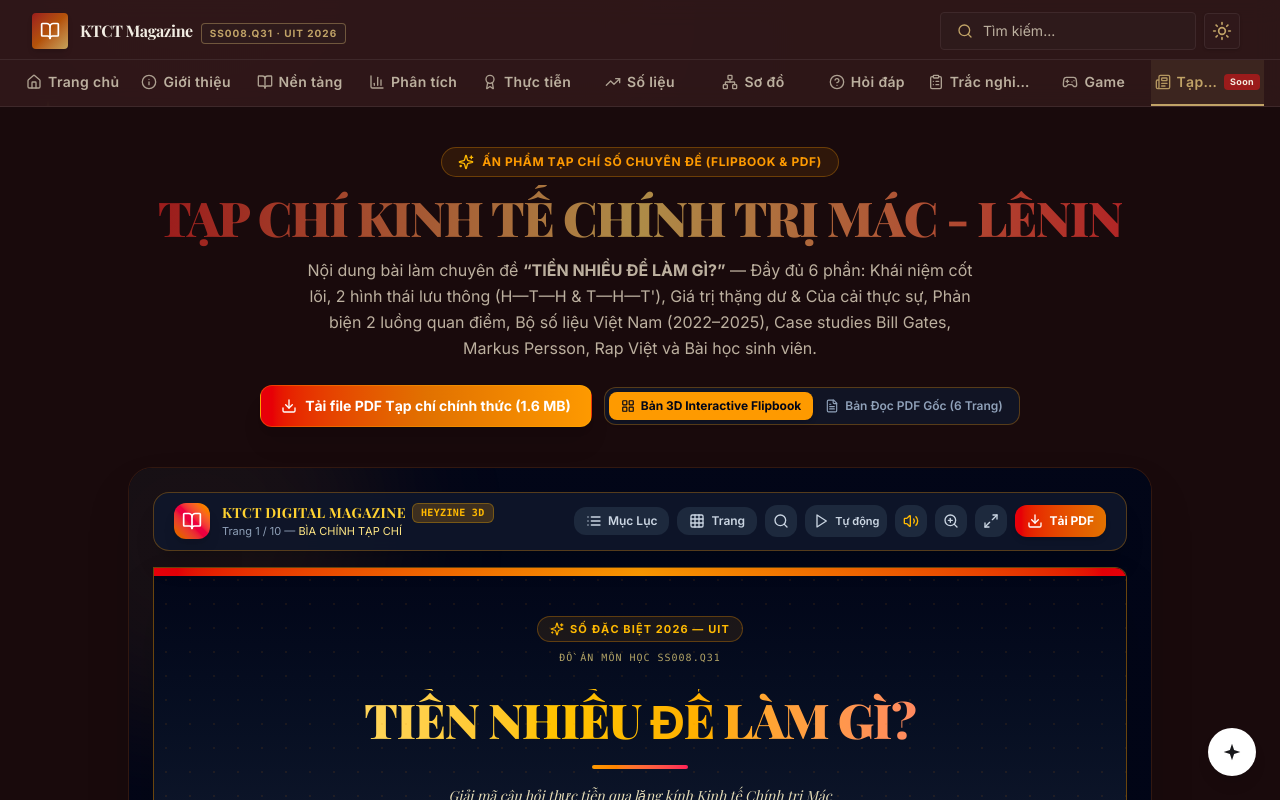
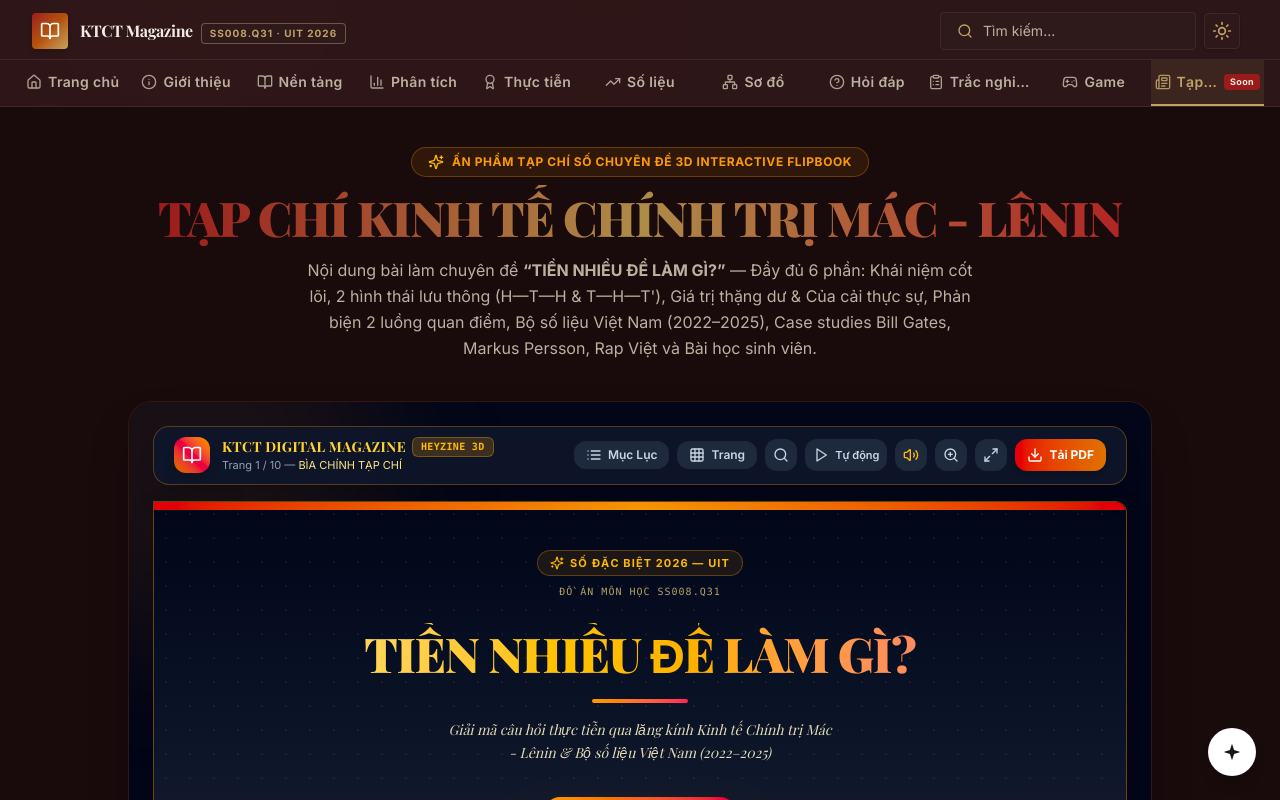
Before and after one commit to Pengikas/ktct-digital-magazine, a Next.js app: page /magazine in a window 1280 px wide. Shown: the top 800 px of the page. Built offline with nearby package versions, Linux system fonts and the light colour scheme; a web font is replaced by a local one.

Commit message:
fix(magazine): remove pdf download button and view mode switcher

```diff
--- a/app/magazine/page.tsx
+++ b/app/magazine/page.tsx
@@ -2,14 +2,12 @@
 
 import * as React from "react";
 import { motion } from "framer-motion";
-import { BookOpen, Sparkles, Layers, Download, ExternalLink, Monitor, LayoutGrid, FileText } from "lucide-react";
+import { Sparkles } from "lucide-react";
 import { PageNavigation } from "@/components/PageNavigation";
 import { PageTransition } from "@/components/PageTransition";
 import { Flipbook } from "@/components/magazine/Flipbook";
 
 export default function MagazinePage() {
-  const [viewMode, setViewMode] = React.useState<"native" | "pdf">("native");
-
   return (
     <PageTransition>
       <div className="min-h-screen bg-[hsl(var(--background))] text-foreground py-10 px-4 sm:px-6 lg:px-8 space-y-10">
@@ -22,7 +20,7 @@
             className="inline-flex items-center space-x-2 px-4 py-1.5 rounded-full bg-amber-500/10 border border-amber-500/30 text-amber-500 text-xs font-bold uppercase tracking-wider"
           >
             <Sparkles className="w-4 h-4 text-amber-400" />
-            <span>ẤN PHẨM TẠP CHÍ SỐ CHUYÊN ĐỀ (FLIPBOOK &amp; PDF)</span>
+            <span>ẤN PHẨM TẠP CHÍ SỐ CHUYÊN ĐỀ 3D INTERACTIVE FLIPBOOK</span>
           </motion.div>
 
           <motion.h1
@@ -42,81 +40,11 @@
           >
             Nội dung bài làm chuyên đề <strong>&ldquo;TIỀN NHIỀU ĐỂ LÀM GÌ?&rdquo;</strong> — Đầy đủ 6 phần: Khái niệm cốt lõi, 2 hình thái lưu thông (H—T—H &amp; T—H—T'), Giá trị thặng dư &amp; Của cải thực sự, Phản biện 2 luồng quan điểm, Bộ số liệu Việt Nam (2022–2025), Case studies Bill Gates, Markus Persson, Rap Việt và Bài học sinh viên.
           </motion.p>
-
-          {/* Action Buttons & Mode Switcher */}
-          <motion.div
-            initial={{ opacity: 0, y: 20 }}
-            animate={{ opacity: 1, y: 0 }}
-            transition={{ delay: 0.4, duration: 0.6 }}
-            className="pt-2 flex flex-wrap justify-center items-center gap-3"
-          >
-            {/* Download PDF Button */}
-            <a
-              href="/documents/KTCT_Digital_Magazine_Chuyen_De_Tien_Nhieu_De_Lam_Gi.pdf"
-              download="KTCT_Digital_Magazine_Chuyen_De_Tien_Nhieu_De_Lam_Gi.pdf"
-              className="px-5 py-2.5 rounded-xl bg-gradient-to-r from-red-600 via-amber-600 to-amber-500 hover:from-red-500 hover:to-amber-400 text-white font-bold text-xs sm:text-sm shadow-xl hover:scale-105 transition-all flex items-center space-x-2 border border-amber-400/30"
-            >
-              <Download className="w-4 h-4" />
-              <span>Tải file PDF Tạp chí chính thức (1.6 MB)</span>
-            </a>
-
-            {/* View Mode Toggle */}
-            <div className="flex items-center p-1 rounded-xl bg-slate-900/80 border border-amber-500/30 text-xs font-semibold">
-              <button
-                onClick={() => setViewMode("native")}
-                className={`px-3 py-1.5 rounded-lg flex items-center gap-1.5 transition-all ${
-                  viewMode === "native"
-                    ? "bg-amber-500 text-slate-950 shadow-md font-bold"
-                    : "text-slate-400 hover:text-slate-200"
-                }`}
-              >
-                <LayoutGrid className="w-3.5 h-3.5" />
-                <span>Bản 3D Interactive Flipbook</span>
-              </button>
-              <button
-                onClick={() => setViewMode("pdf")}
-                className={`px-3 py-1.5 rounded-lg flex items-center gap-1.5 transition-all ${
-                  viewMode === "pdf"
-                    ? "bg-amber-500 text-slate-950 shadow-md font-bold"
-                    : "text-slate-400 hover:text-slate-200"
-                }`}
-              >
-                <FileText className="w-3.5 h-3.5" />
-                <span>Bản Đọc PDF Gốc (6 Trang)</span>
-              </button>
-            </div>
-          </motion.div>
         </section>
 
         {/* Magazine Viewer Stage */}
         <section className="max-w-5xl mx-auto">
-          {viewMode === "native" ? (
-            <Flipbook />
-          ) : (
-            <div className="space-y-4">
-              {/* PDF Viewer Container */}
-              <div className="relative w-full rounded-2xl overflow-hidden border border-amber-500/30 shadow-2xl bg-slate-950">
-                <iframe
-                  src="/documents/KTCT_Digital_Magazine_Chuyen_De_Tien_Nhieu_De_Lam_Gi.pdf#toolbar=1&navpanes=1&view=FitH"
-                  title="PDF Reader - Chuyên đề KTCT Tiền Nhiều Để Làm Gì"
-                  className="w-full h-[650px] sm:h-[820px] border-0"
-                />
-              </div>
-
-              <div className="flex flex-wrap justify-between items-center text-xs text-muted-foreground px-2 gap-2">
-                <span>Hiển thị đầy đủ 6 trang bản thảo chính thức chuyên đề &ldquo;Tiền Nhiều Để Làm Gì?&rdquo;</span>
-                <a
-                  href="/documents/KTCT_Digital_Magazine_Chuyen_De_Tien_Nhieu_De_Lam_Gi.pdf"
-                  target="_blank"
-                  rel="noopener noreferrer"
-                  className="inline-flex items-center space-x-1 text-gold hover:underline font-semibold"
-                >
-                  <span>Mở PDF toàn màn hình</span>
-                  <ExternalLink className="w-3.5 h-3.5" />
-                </a>
-              </div>
-            </div>
-          )}
+          <Flipbook />
         </section>
 
         <PageNavigation />
```
